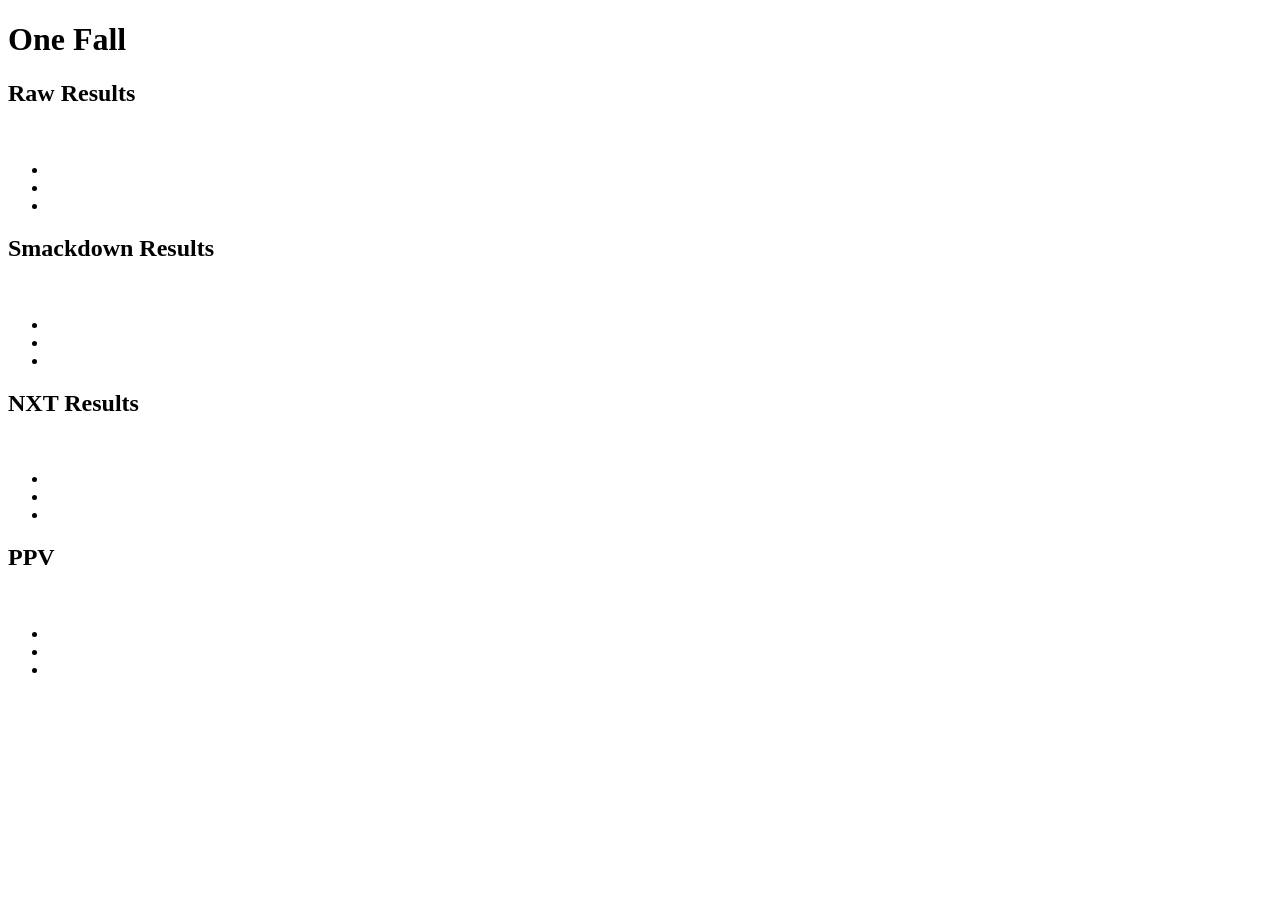
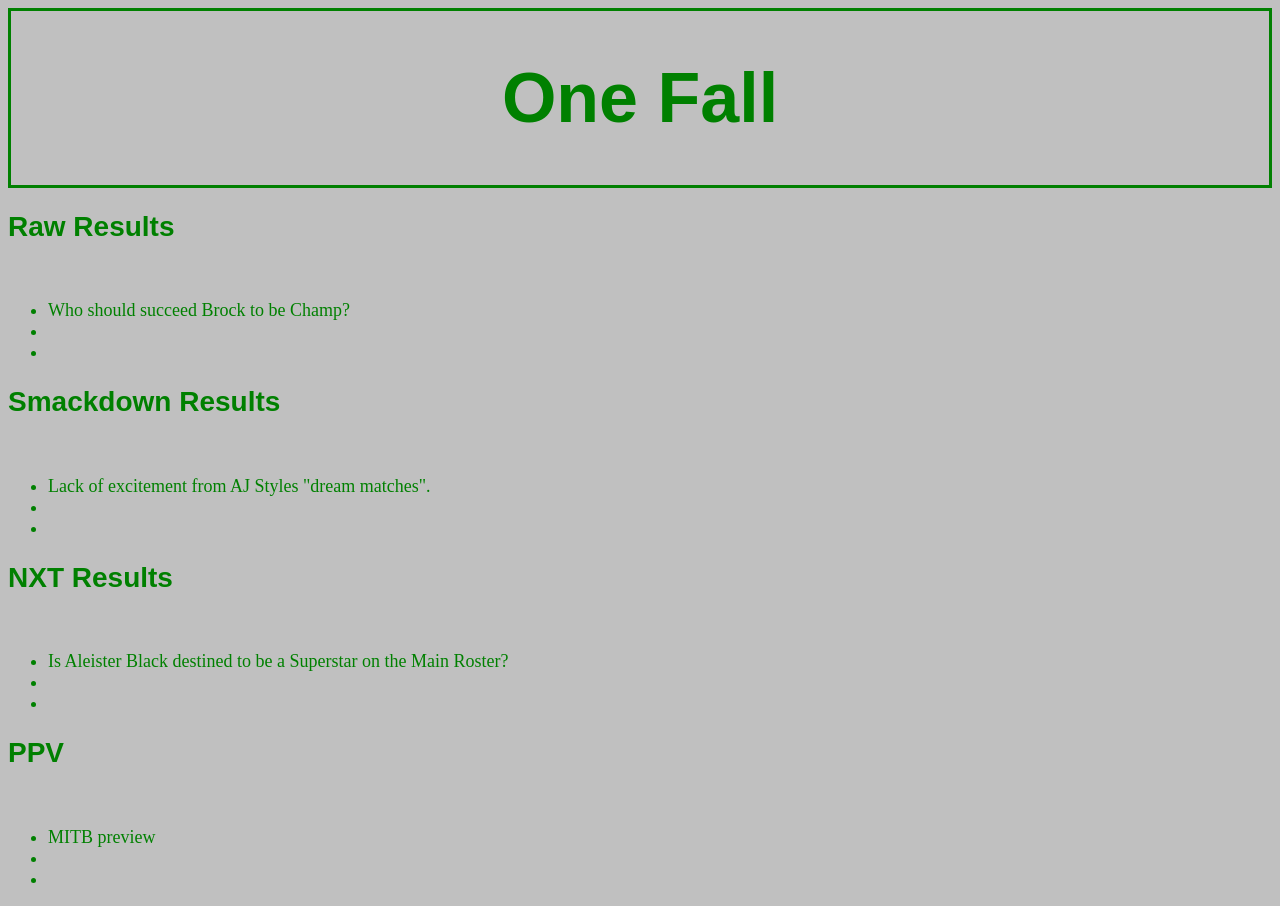
Before and after one commit to WhitbyR/personal-website, a plain HTML site: page index.html in a window 1280 px wide. Before the commit the page ends 800 px from the top, so only its background shows below. Drawn offline with Linux system fonts and the light colour scheme; files that its build step writes are made by us from their sources; files whose address does not match are found by name.

```diff
--- a/index.html
+++ b/index.html
@@ -2,49 +2,54 @@
 <html>
   <head>
     <title>One Fall</title>
-    <link href="/Users/edward/Documents/website2/resources/style.css" type="text/css" rel="stylesheet">
+    <link href="/Users/edwardwhitby/Documents/website2/resources/style.css" type="text/css" rel="stylesheet">
   </head>
   <body>
     <div class="header">
+      <!-- Top Banner Header -->
       <h1>One Fall</h1>
     </div>
     <div>
+      <!-- Raw section of website -->
       <h2 class="raw">Raw Results</h2>
         <img src="" />
         <ul>
-          <li></li>
+          <li>Who should succeed Brock to be Champ?</li>
           <li></li>
           <li></li>
         </ul>
     </div>
     <div>
+      <!-- SmackDown section of Website -->
       <h2 class="smackdown">Smackdown Results</h2>
         <img src=""/>
         <ul>
-          <li></li>
+          <li>Lack of excitement from AJ Styles "dream matches".</li>
           <li></li>
           <li></li>
         </ul>
     </div>
     <div>
+      <!-- NXT section of Website -->
       <h2 class="nxt">NXT Results</h2>
         <img src=""/>
         <ul>
-          <li></li>
+          <li>Is Aleister Black destined to be a Superstar on the Main Roster?</li>
           <li></li>
           <li></li>
         </ul>
     </div>
     <div>
+      <!-- PPV Section of Website -->
       <h2 class="ppv">PPV</h2>
       <img class="" />
         <ul>
-          <li></li>
+          <li>MITB preview</li>
           <li></li>
           <li></li>
         </ul>
     </div>
 
   </body>
-  <footer></footer>
+  <footer><span></span></footer>
 </html>
--- a/resources/style.css
+++ b/resources/style.css
@@ -0,0 +1,34 @@
+html {
+  background-color: silver;
+  color: green;
+}
+.header {
+  border: green solid;
+  text-align: center;
+  font-size: 35px;
+  font-family: fantasy;
+  font-weight: bold;
+
+}
+.raw {
+  font-size: 28px;
+  font-family: fantasy;
+
+}
+.smackdown {
+  font-size: 28px;
+  font-family: fantasy;
+
+}
+.nxt {
+  font-size: 28px;
+  font-family: fantasy;
+
+}
+.ppv {
+  font-size: 28px;
+  font-family: fantasy;
+}
+li {
+  font-size: 18px;
+}
```
